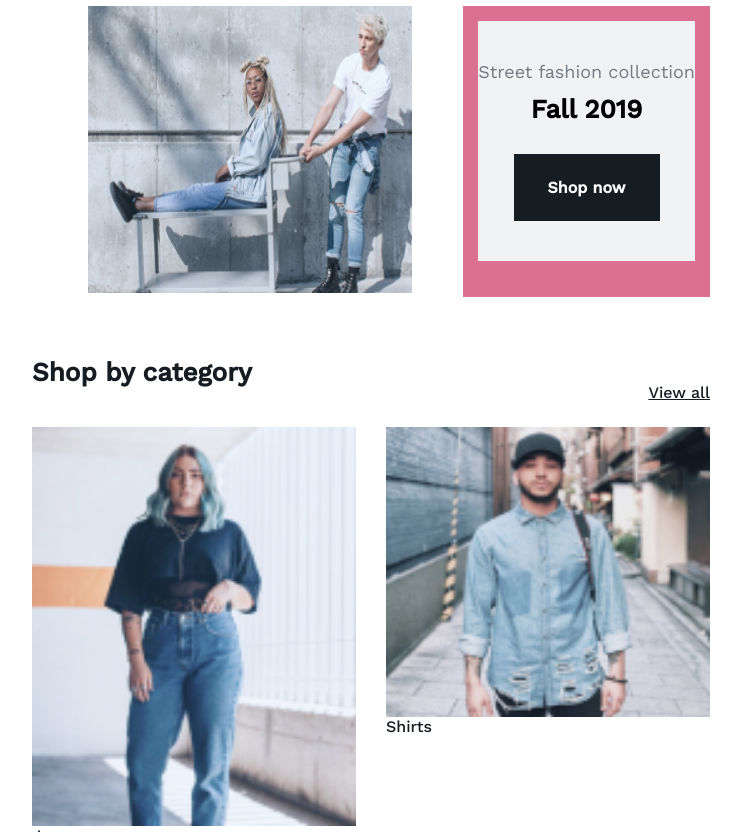
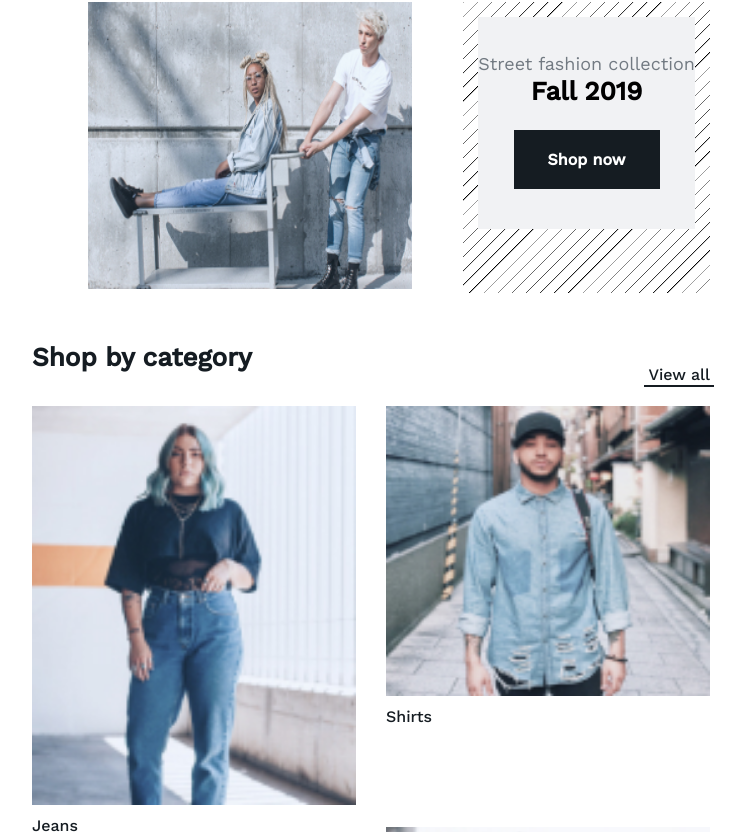
Before and after one commit to movmovbaby/denim, a website: page source/index.html in a window 1280 px wide. Shown: the part 1568-2400 px from the top of the page, without its empty margins (269-1010 px from the left). Drawn offline with nearby package versions, Linux system fonts and the light colour scheme; files that its build step writes are made by us from their sources; a web font is replaced by a local one.

Commit message:
Блоки бестселлеров, категорий и коллекций для мобильного разрешения

```diff
--- a/source/index.html
+++ b/source/index.html
@@ -146,10 +146,10 @@
               <img src="/img/icons/logo-footer.svg" alt="nimes logotype">
             </a>
           </li>
-          <li class="page-footer__nav-item nav-item"><a class="nav-item__link" href="#">Shop</a></li>
+          <li class="page-footer__nav-item nav-item"><a class="nav-item__link" href="#">Sitemap</a></li>
           <li class="page-footer__nav-item nav-item"><a class="nav-item__link" href="#">Delivery</a></li>
           <li class="page-footer__nav-item nav-item"><a class="nav-item__link" href="#">Service</a></li>
-          <li class="page-footer__nav-item nav-item"><a class="nav-item__link" href="#">Sitemap</a></li>
+          <li class="page-footer__nav-item nav-item"><a class="nav-item__link" href="#">Shop</a></li>
           <li class="page-footer__nav-item nav-item"><a class="nav-item__link" href="#">Contacts</a></li>
         </ul>
       </nav>
--- a/source/sass/blocks/bestsellers/bestsellers.scss
+++ b/source/sass/blocks/bestsellers/bestsellers.scss
@@ -3,7 +3,7 @@
   flex-direction: column;
   flex-wrap: wrap;
   padding-top: 54px;
-  padding-bottom: 67px;
+  padding-bottom: 63px;
 
   @media (min-width: $tablet-width) {
     flex-direction: row;
--- a/source/sass/blocks/categories/categories.scss
+++ b/source/sass/blocks/categories/categories.scss
@@ -3,7 +3,7 @@
   flex-wrap: wrap;
   flex-direction: column;
   align-items: flex-start;
-  padding-top: 60px;
+  padding-top: 49px;
   padding-bottom: 60px;
 
   @media (min-width: $tablet-width) {
@@ -18,7 +18,7 @@
   font-size: 26px;
   line-height: 30px;
   color: $main-dark;
-  margin-bottom: 40px;
+  margin-bottom: 34px;
 }
 
 .categories__list {
@@ -26,7 +26,7 @@
   grid-template-columns: repeat(2, 130px);
   grid-template-rows: repeat(2, min-content);
   column-gap: 30px;
-  margin-bottom: 40px;
+  margin-bottom: 32px;
 
   @media (min-width: $tablet-width) {
     flex-basis: 100%;
@@ -48,9 +48,18 @@
   color: $main-dark;
 }
 
+.category__img {
+  margin-bottom: 11px;
+}
+
 .categories__item-jeans {
   grid-column: 1 / 2;
   grid-row: 1 / 2;
+
+  .category__name {
+    /*для того, чтобы изображение заходило в верхний блок, как в макете*/
+    margin-bottom: -8px;
+  }
 
   @media (min-width: $desktop-width) {
     grid-column: 1 / 2;
@@ -71,6 +80,7 @@
 .categories__item-overalls {
   grid-column: 1 / 2;
   grid-row: 2 / 3;
+  margin-top: -1px;
 
   @media (min-width: $desktop-width) {
     grid-column: 4 / 5;
@@ -90,12 +100,24 @@
 
 .categories__link {
   align-self: center;
-  font-family: "Work Sans", Arial, Helvetica, sans-serif;
+  font-family: "Work Sans", "Arial", "Helvetica", sans-serif;
   font-style: normal;
   font-weight: 500;
   font-size: 16px;
   line-height: 19px;
   color: $main-dark;
+  text-decoration: none;
+  position: relative;
+
+  &::after {
+    position: absolute;
+    content: "";
+    top: 20px;
+    right: -4px;
+    width: 70px;
+    height: 2px;
+    background-color: $main-dark;
+  }
 
   @media (min-width: $tablet-width) {
     margin-left: auto;
--- a/source/sass/blocks/collection/collection.scss
+++ b/source/sass/blocks/collection/collection.scss
@@ -12,7 +12,12 @@
 }
 
 .collection__promo-wrapper {
-  background-color: palevioletred;
+  background-image: repeating-linear-gradient(
+    135deg,
+    black 0,
+    transparent 1px,
+    transparent 10px
+  );
   padding: 15px 15px 0 15px;
 }
 
@@ -22,7 +27,7 @@
   flex-direction: column;
   align-items: center;
   background-color: $light-grey;
-  padding-top: 40px;
+  padding-top: 36px;
   padding-bottom: 40px;
 
   @media (min-width: $desktop-width) {
@@ -37,7 +42,7 @@
   font-size: 18px;
   line-height: 21px;
   color: $main-grey;
-  margin-bottom: 12px;
+  margin-bottom: 2px;
 }
 
 .collection__promo-header {
@@ -46,11 +51,11 @@
   font-weight: bold;
   font-size: 26px;
   line-height: 30px;
-  margin-bottom: 30px;
+  margin-bottom: 24px;
 }
 
 .collection__promo-button {
-  padding: 24px 34px 24px 34px;
+  padding: 20px 34px 20px 34px;
   font-family: "Work Sans", Arial, Helvetica, sans-serif;
   font-style: normal;
   font-weight: bold;
```
